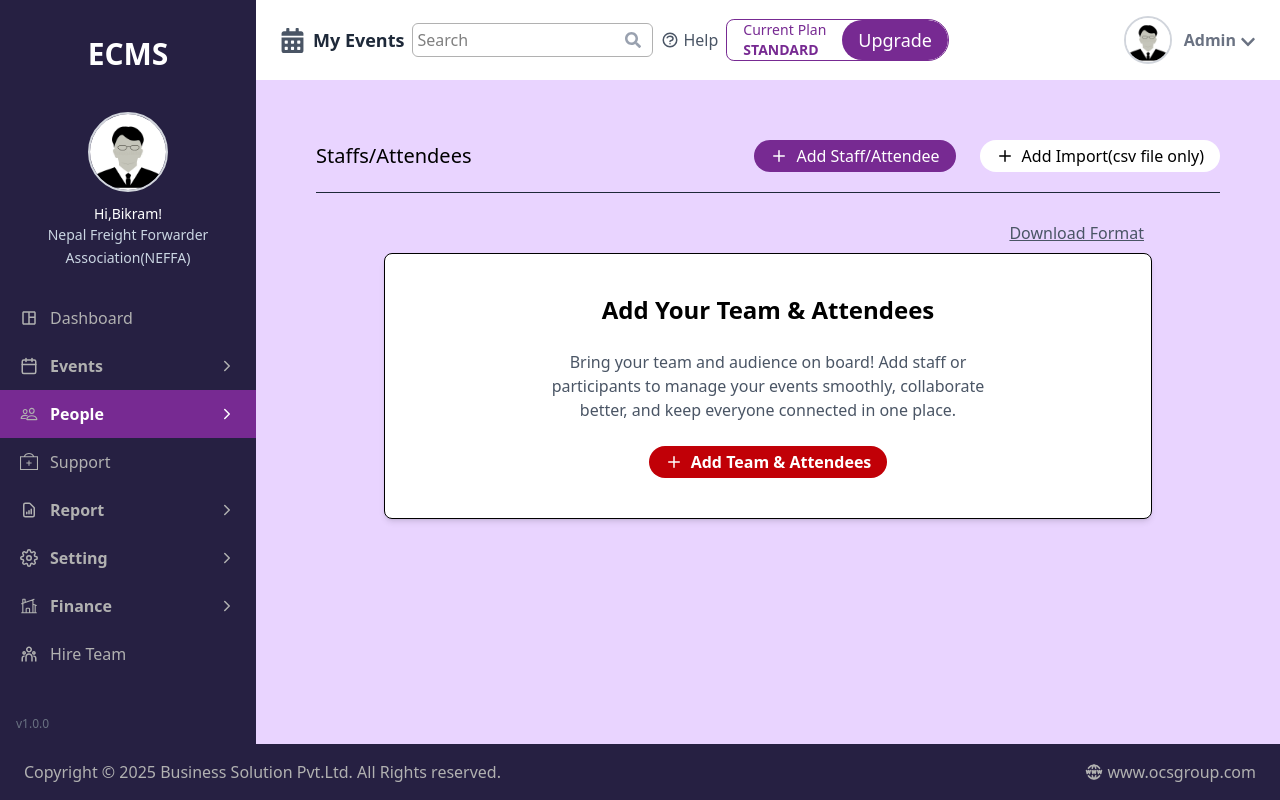
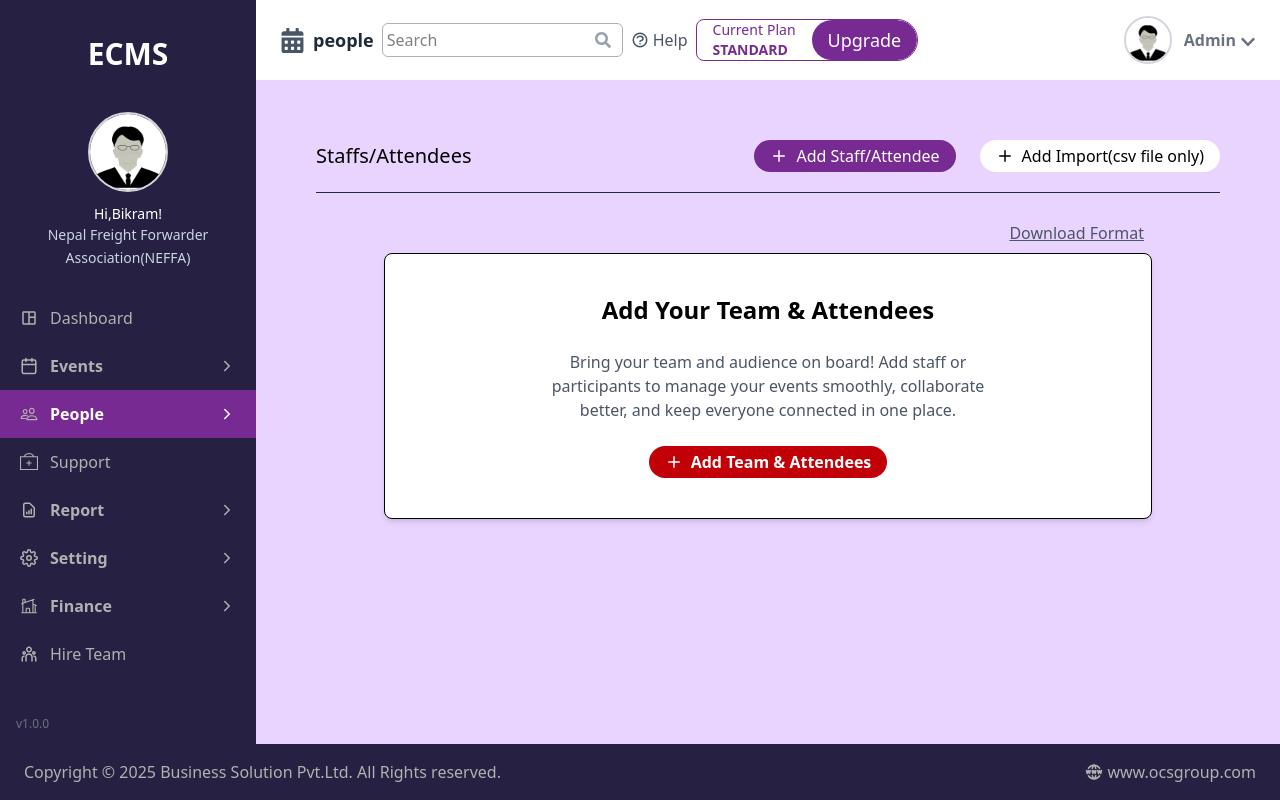
Before and after one commit to koiraladarwin/ecmsadminpage, a React (Vite) app: page /people in a window 1280 px wide. Built offline with nearby package versions, Linux system fonts and the light colour scheme.

Commit message:
add the dynamic header and add link to btn

```diff
--- a/src/features/dashboard/components/NavBar.jsx
+++ b/src/features/dashboard/components/NavBar.jsx
@@ -1,15 +1,18 @@
 import React from 'react'
 import { FaCalendarAlt, FaChevronDown, FaSearch } from 'react-icons/fa'
 import { HiOutlineQuestionMarkCircle } from 'react-icons/hi'
+import { useLocation } from 'react-router-dom'
 
 const NavBar = () => {
+  const pathname = useLocation().pathname.split("/")[1]
+
   return (
     <div className="bg-white px-6 py-4 flex flex-col lg:flex-row lg:justify-between gap:5 xl:gap-0 items-center">
       <div className="flex flex-col md:flex-row md:flex-2 items-center md:gap-2">
         {/* My Events with icon */}
         <div className="flex items-center gap-2 text-lg font-semibold text-gray-800 whitespace-nowrap">
           <FaCalendarAlt className="text-gray-600" size={25} />
-          My Events
+          {pathname ? pathname : "My Events"}
         </div>
 
         {/* Search with icon  */}
--- a/src/features/dashboard/people/components/AddAttendeesCard.jsx
+++ b/src/features/dashboard/people/components/AddAttendeesCard.jsx
@@ -1,7 +1,9 @@
 import React from 'react'
 import Button from './Button'
+import { useNavigate } from 'react-router-dom'
 
 function AddAttendeesCard() {
+  const navigate = useNavigate()
   return (
     <div className="w-full flex justify-center items-center">
       <div className="flex flex-col justify-center items-center bg-white  border-1 border-bg-sidebar-hover rounded-lg w-[75%]  shadow-md py-10 text-center gap-6">
@@ -11,7 +13,7 @@ function AddAttendeesCard() {
           participants to manage your events smoothly, collaborate<br />
           better, and keep everyone connected in one place.
         </p>
-        <Button text="Add Team & Attendees" type="danger" />
+        <Button text="Add Team & Attendees" type="danger" navigate={navigate}/>
       </div>
     </div>
   )
--- a/src/features/dashboard/people/components/Button.jsx
+++ b/src/features/dashboard/people/components/Button.jsx
@@ -1,7 +1,8 @@
 import React from 'react'
 import { FiPlus } from 'react-icons/fi'
+import { Link, useNavigate } from 'react-router-dom'
 
-function Button({ text, type }) {
+function Button({ text, type, navigate }) {
   const styles = {
     primary: 'bg-sidebar-hover text-white hover:bg-purple-500',
     secondary: 'bg-white text-black hover:bg-gray-500 hover:text-white',
@@ -9,9 +10,9 @@ function Button({ text, type }) {
   }
   return (
     <div>
-      <button className={`flex items-center gap-2 px-4 py-1  rounded-full hover:bg-gray-400 transition ${styles[type]}`}>
-        <FiPlus size={18} />
-        {text}
+      <button className={`flex items-center gap-2 px-4 py-1  rounded-full hover:bg-gray-400 transition ${styles[type]}`} onClick={() => navigate?.("/people/staff")}>
+          <FiPlus size={18} />
+          {text}
       </button>
     </div>
   )
```
